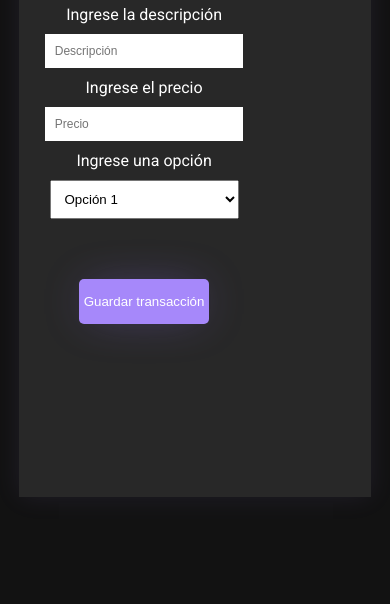
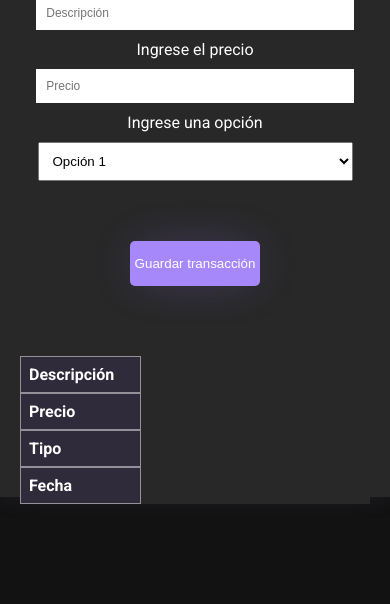
Before and after one commit to cufardixx/appFrontBack, a plain HTML site: page web/index.html in a window 390 px wide. Shown: the part 240-844 px from the top of the page. Drawn offline with Linux system fonts and the light colour scheme; no server answers.

Commit message:
agregado de tabla para las transacciones

```diff
--- a/api/package.json
+++ b/api/package.json
@@ -9,6 +9,7 @@
   "author": "",
   "license": "ISC",
   "dependencies": {
+    "body-parser": "^1.20.2",
     "cors": "^2.8.5",
     "express": "^4.19.2"
   }
--- a/web/index.html
+++ b/web/index.html
@@ -14,7 +14,7 @@
     <div class="container">
         <div class="containerSecundario">
             <form id="guardarTransaccion" class="form">
-                <h1 class="titulo">App de Transacciones</h1>
+                <h1 class="titulo">App Transacciones</h1>
 
                 <div class="ingreso">
                     <label for="descripcionTransaccion">Ingrese la descripción</label>
@@ -36,7 +36,7 @@
             </form>
 
             <section class="transacciones">
-                <table id="verTransacciones">
+                <table id="verTransacciones" class="table">
                     <thead>
                       <tr>
                         <th>Descripción</th>
@@ -50,6 +50,7 @@
                     </tbody>
                   </table>
             </section>
+
         </div>
     </div>
 </body>
--- a/web/style.css
+++ b/web/style.css
@@ -27,7 +27,7 @@ body{
     background-color: #282828 ;
     box-shadow: 0px 0px 25px -1px rgba(166,136,250,0.1);
     height: 70%;
-    width: 80%;
+    width: 70%;
 }
 
 .form{
@@ -48,8 +48,14 @@ input{
     text-decoration: none;
     font-size: 12px;
     padding: 10px;
+}
 
+input::-webkit-outer-spin-button,
+input::-webkit-inner-spin-button {
+  -webkit-appearance: none;
+  margin: 0;
 }
+
 .desplegable{
     width: 90%;
     text-align: center;
@@ -71,10 +77,51 @@ input{
 }
 
 .transacciones{
-    overflow:scroll;
-    width: 60%;
+    overflow: auto;
+
+
+    width: 100%;
 }
 
-ul{
-    padding: 0;
+
+.table{
+    width: 100%;
+    border-collapse: collapse;
+    background-color: #282828;
 }
+
+th, td {
+    border: 1px solid #dddddd93; /* Borde de las celdas */
+    padding: 8px; /* Espacio interno de las celdas */
+    text-align: center; /* Alineación del texto */
+}
+
+th{
+    background-color: #2f2b3a;
+}
+
+
+
+@media only screen and (max-width: 767px){
+ .containerSecundario{
+    flex-direction: column;
+    width: 100%;
+ }
+
+ .transacciones{
+    width: 100%;
+    overflow:visible;
+ }
+
+ table {
+    display: block; /* Cambia la tabla a un bloque */
+    overflow-x: auto; /* Permitir desplazamiento horizontal si es necesario */
+}
+
+th, td {
+    display: block; /* Cambia las celdas a bloques */
+    width: 100%; /* Ocupa todo el ancho disponible */
+    text-align: left; /* Alinea el texto a la izquierda */
+}
+
+}
```
Also changed, not shown: api/index.js (+13 -0 lines), 1 other file.
